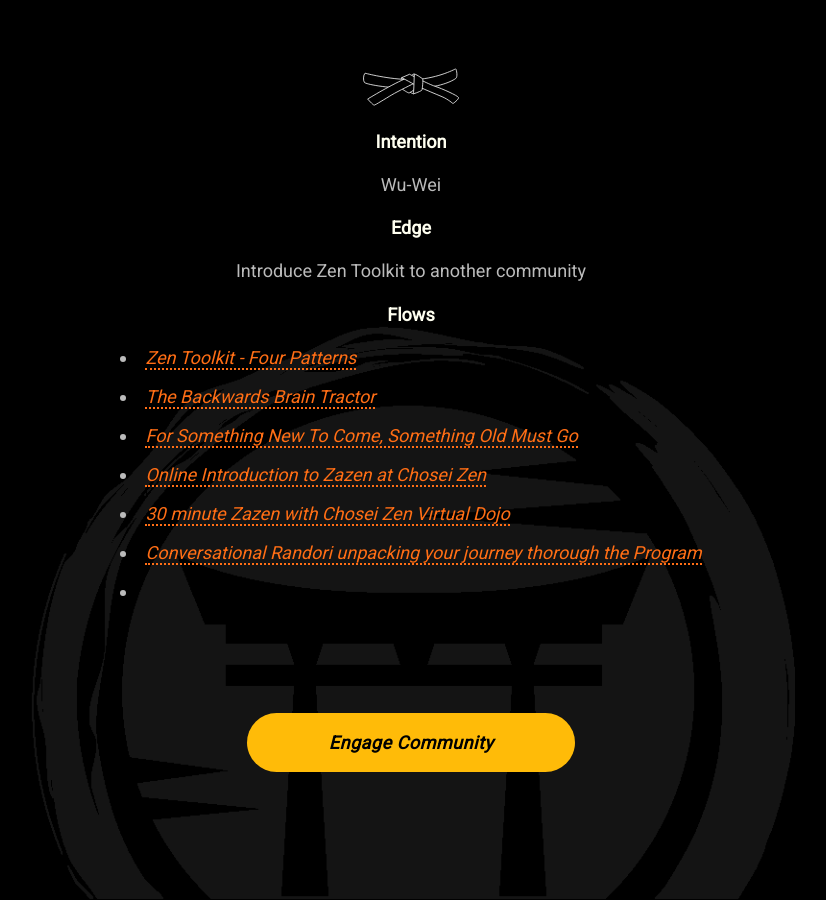
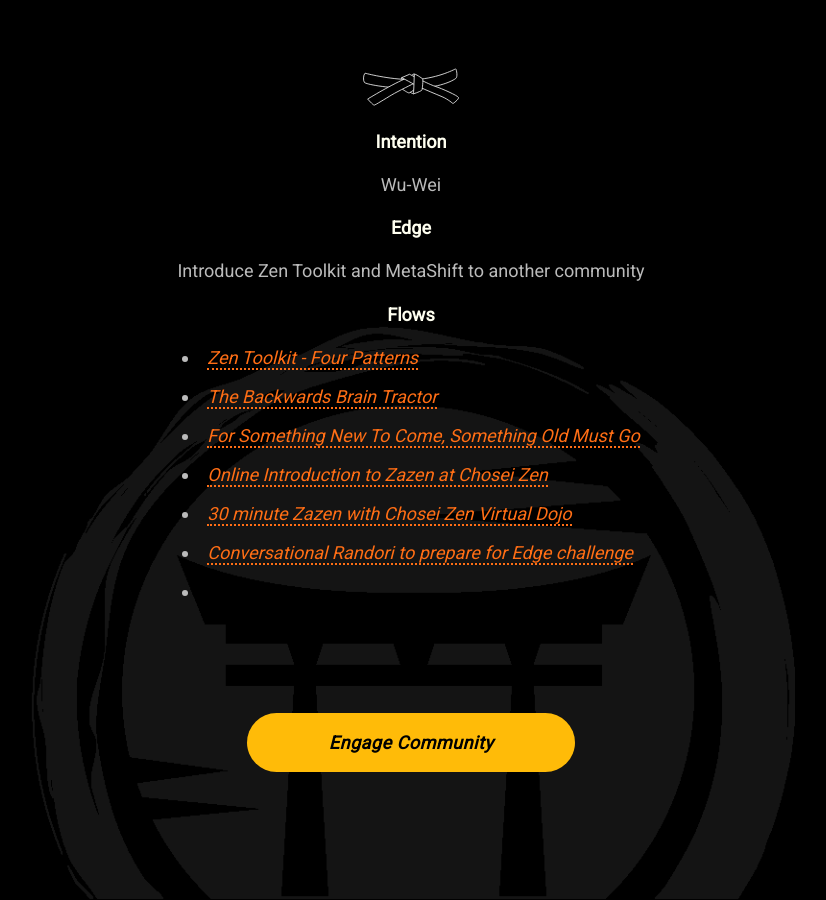
Before and after one commit to mindset-dojo/mindset-dojo.github.io, a Jekyll site: the page built from program.md, in a window 1280 px wide and 900 px high, scrolled down 5603 px. Shown: the whole window, without its empty margins (229-1055 px from the left). Built offline with Jekyll 4.4.1, drawn with Linux system fonts in a browser that asks for light colours; some web fonts are replaced.

Commit message:
feat(program): add introduction of metashift as well as zen toolkit to edge challenge, also clarify that conversational randori is to prepare for edge challenge.

```diff
--- a/_data/program.yaml
+++ b/_data/program.yaml
@@ -159,7 +159,7 @@
     label: Shodan
     level: 1
     intention: Wu-Wei
-    edge: Introduce Zen Toolkit to another community
+    edge: Introduce Zen Toolkit and MetaShift to another community
     flows:
       - label: Zen Toolkit - Four Patterns
         url: https://vimeo.com/944675826/c57a7ce142
@@ -171,6 +171,6 @@
         url: https://www.choseizen.org/online-intro-to-zazen
       - label: 30 minute Zazen with Chosei Zen Virtual Dojo
         url: https://www.choseizen.org/virtual-dojo
-      - label: Conversational Randori unpacking your journey thorough the Program
+      - label: Conversational Randori to prepare for Edge challenge
       - url: https://aikidodiscovery.net/randori-the-art-of-taking-control-in-chaos/
 ...
```
